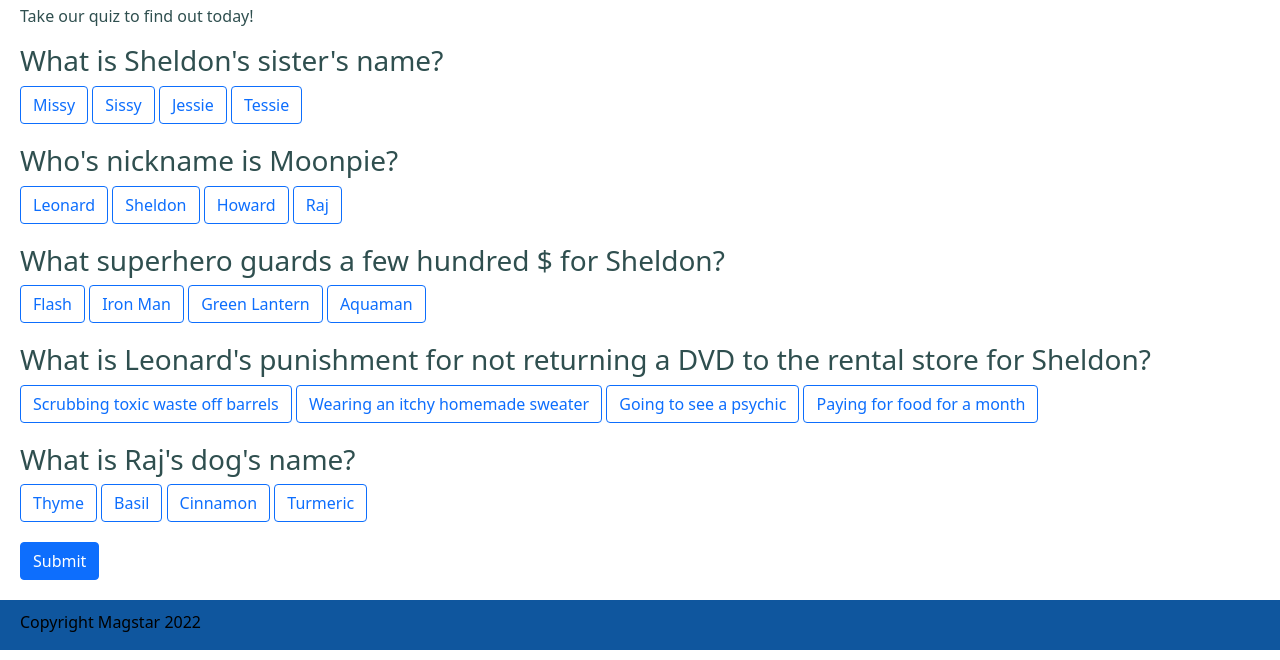
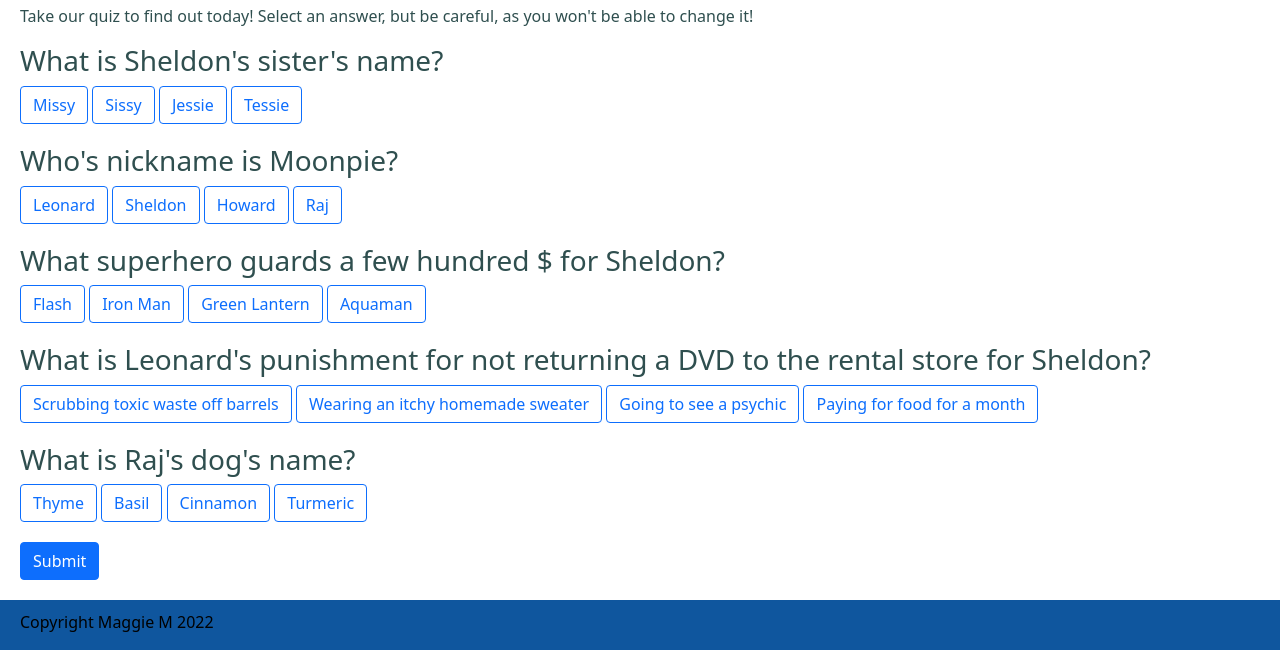
Before and after one commit to Mark-Assessment/M-Mutkovicova-M2-2, a plain HTML site: page index.html in a window 1280 px wide. Shown: the part 140-800 px from the top of the page. Drawn offline with nearby package versions, Linux system fonts and the light colour scheme.

Commit message:
Amend top of page explanation to users

```diff
--- a/index.html
+++ b/index.html
@@ -16,10 +16,11 @@
         <h1> Bazinga! </h1>
     </header>
     <main>
-        <!-------Explain-->
+        <!-------Explain site-->
         <section>
             <h2> Do you think you're a Big Bang Theory expert?</h2>
-            <p> Take our quiz to find out today!</p>
+            <p> Take our quiz to find out today! Select an answer, but be careful, as you won't be able to change it!
+            </p>
         </section>
         <!-------Quiz-->
         <section>
@@ -130,7 +131,7 @@
         </div>
     </main>
     <footer>
-        <p>Copyright Magstar 2022</p>
+        <p>Copyright Maggie M 2022</p>
     </footer>
     <script src="https://cdn.jsdelivr.net/npm/bootstrap@5.1.3/dist/js/bootstrap.bundle.min.js"
         integrity="sha384-ka7Sk0Gln4gmtz2MlQnikT1wXgYsOg+OMhuP+IlRH9sENBO0LRn5q+8nbTov4+1p" crossorigin="anonymous">
```
